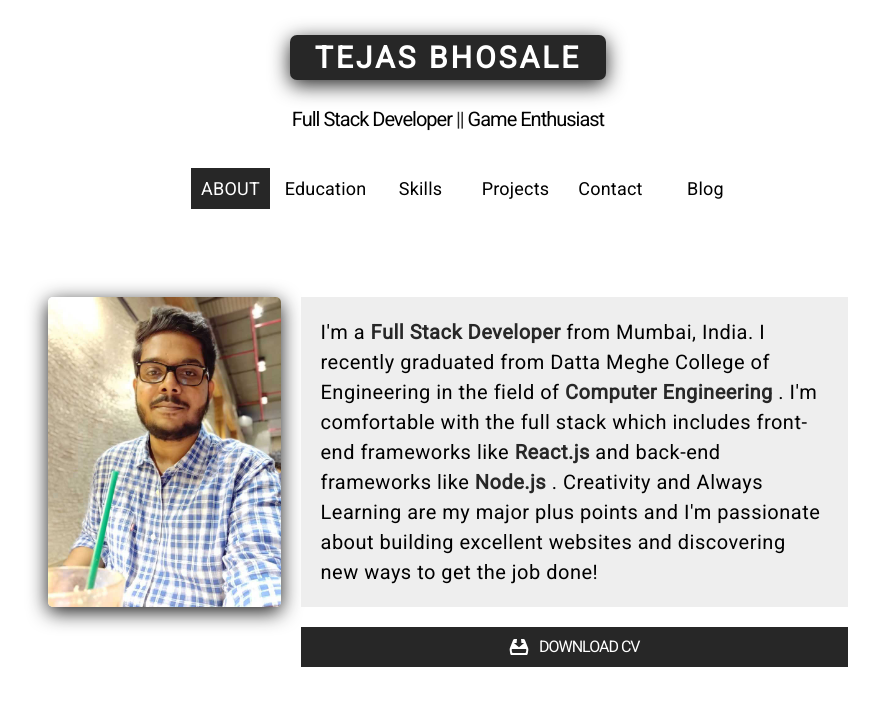
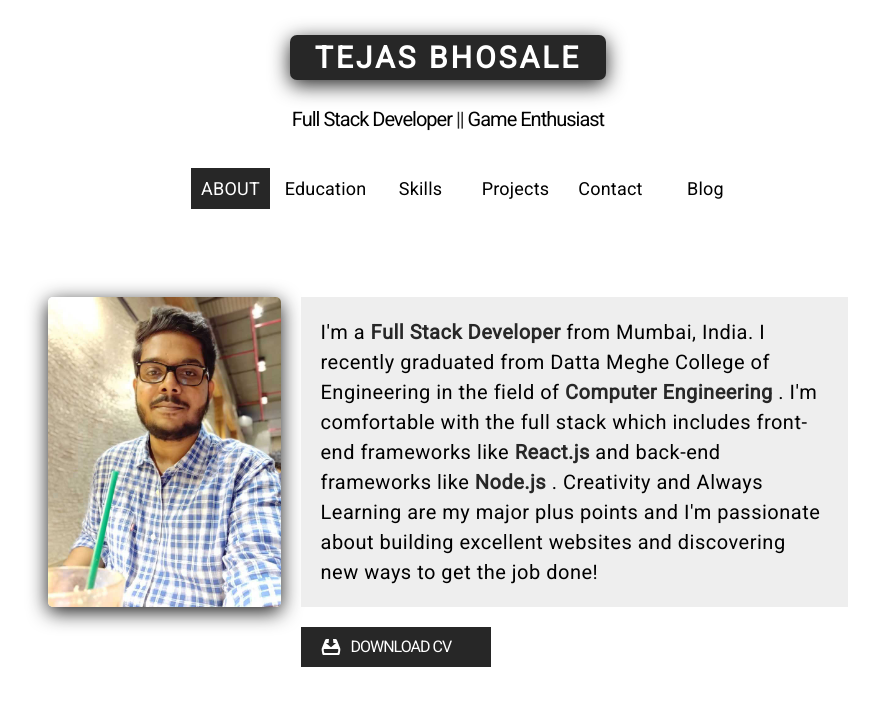
Before and after one commit to bhosaleT/my-portfolio-react, a React (Create React App) app: page / in a window 1280 px wide. Shown: the top 706 px of the page, without its empty margins (192-1071 px from the left). Built offline with nearby package versions, Linux system fonts and the light colour scheme.

Commit message:
updated button css

```diff
--- a/src/css/App.css
+++ b/src/css/App.css
@@ -194,8 +194,9 @@ li {
   margin-top: 15px;
   margin-bottom: 15px;
   display: flex;
-  justify-content: center;
+  /* justify-content: center; */
   align-items: center;
+  width: 150px;
   animation-name: moveFromBottom;
   animation-duration: 1.5s;
 }
```
